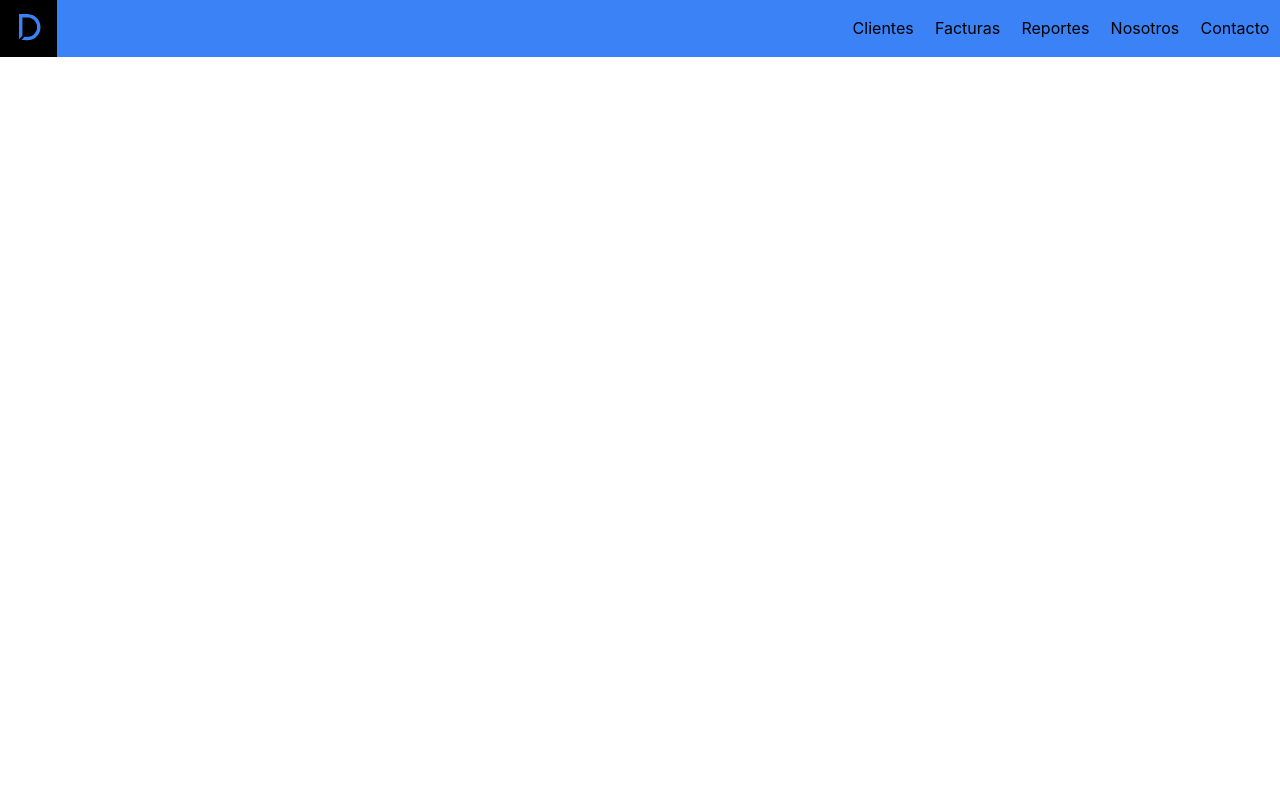
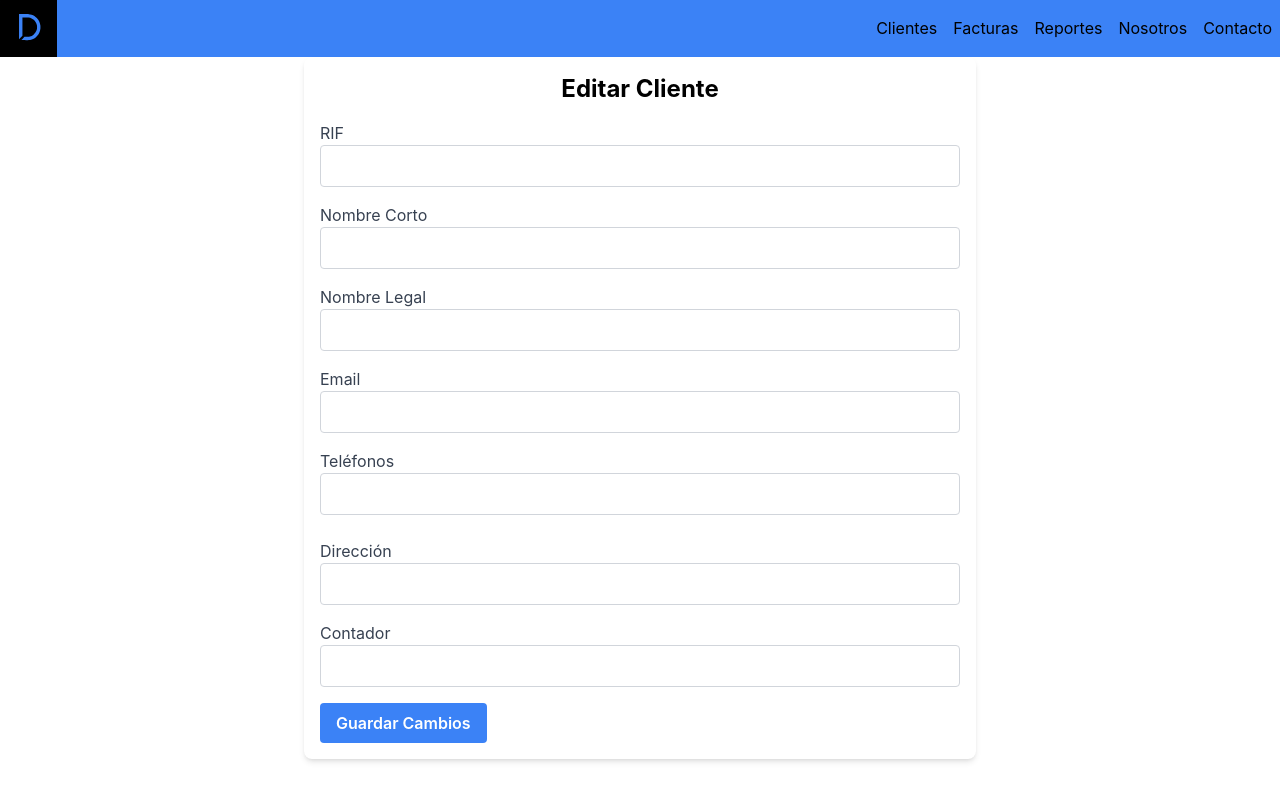
Before and after one commit to dasv21/Proyecto-Contabilidad-Frontend, a React (Vite) app: page /clients/1/edit in a window 1280 px wide. Built offline with nearby package versions, Linux system fonts and the light colour scheme; no server answers.

Commit message:
Se crearon la funcionalidades de add clientes elminarlos editarlos

```diff
--- a/src/App.jsx
+++ b/src/App.jsx
@@ -4,6 +4,7 @@ import Header from "./components/Header";
 import ShowClientList from "./components/ShowClientList";
 import ShowClientDetails from "./components/ShowClientDetails";
 import AddClientForm from "./components/AddClientForm";
+import EditClientForm from "./components/EditClientForm";
 
 function App() {
   return (
@@ -13,6 +14,7 @@ function App() {
         <Route path="/" element={<Home />} />
         <Route path="/clients" element={<ShowClientList />} />
         <Route path="/clients/add" element={<AddClientForm />} />
+        <Route path="/clients/:id/edit" element={<EditClientForm />} />
         <Route path="/clients/:id" element={<ShowClientDetails />} />
       </Routes>
     </Router>
--- a/src/components/AddClientForm.jsx
+++ b/src/components/AddClientForm.jsx
@@ -38,13 +38,14 @@ function AddClient() {
 
   return (
     <div className="mx-auto my-4 max-w-xl">
-      <h1 className="text-2xl font-bold mb-4">Agregar Cliente</h1>
+      <h1 className="text-2xl font-bold mb-4 text-center">Agregar Cliente</h1>
       <form onSubmit={handleSubmit}>
         <div className="mb-4">
           <label className="block text-gray-700">RIF</label>
           <input
             type="text"
             name="rif"
+            placeholder="RIF"
             value={formData.rif}
             onChange={handleChange}
             className="w-full px-2 py-1 border rounded"
@@ -56,6 +57,7 @@ function AddClient() {
           <input
             type="text"
             name="shortName"
+            placeholder="Nombre Corto"
             value={formData.shortName}
             onChange={handleChange}
             className="w-full px-2 py-1 border rounded"
@@ -64,9 +66,11 @@ function AddClient() {
         </div>
         <div className="mb-4">
           <label className="block text-gray-700">Nombre Legal</label>
+
           <input
             type="text"
             name="legalName"
+            placeholder="Nombre Legal"
             value={formData.legalName}
             onChange={handleChange}
             className="w-full px-2 py-1 border rounded"
@@ -78,6 +82,7 @@ function AddClient() {
           <input
             type="email"
             name="email"
+            placeholder="Email"
             value={formData.email}
             onChange={handleChange}
             className="w-full px-2 py-1 border rounded"
@@ -88,6 +93,7 @@ function AddClient() {
           <label className="block text-gray-700">Teléfonos</label>
           <input
             type="text"
+            placeholder="Principal"
             value={formData.phones[0]}
             onChange={(e) => handlePhoneChange(0, e.target.value)}
             className="w-full px-2 py-1 border rounded mb-2"
@@ -96,6 +102,7 @@ function AddClient() {
           <input
             type="text"
             value={formData.phones[1]}
+            placeholder="Secundario"
             onChange={(e) => handlePhoneChange(1, e.target.value)}
             className="w-full px-2 py-1 border rounded"
           />
@@ -105,6 +112,7 @@ function AddClient() {
           <input
             type="text"
             name="address"
+            placeholder="Dirección"
             value={formData.address}
             onChange={handleChange}
             className="w-full px-2 py-1 border rounded"
@@ -116,6 +124,7 @@ function AddClient() {
           <input
             type="text"
             name="accountant"
+            placeholder="Contador Encargado"
             value={formData.accountant}
             onChange={handleChange}
             className="w-full px-2 py-1 border rounded"
--- /dev/null
+++ b/src/components/EditClientForm.jsx
@@ -0,0 +1,141 @@
+import { useEffect, useState } from "react";
+import { useParams, useNavigate } from "react-router-dom";
+import api from "../api/api";
+
+function EditClientForm() {
+  const { id } = useParams();
+  const navigate = useNavigate();
+  const [client, setClient] = useState({
+    id: "",
+    rif: "",
+    shortName: "",
+    legalName: "",
+    email: "",
+    phones: [""],
+    address: "",
+    accountant: "",
+  });
+
+  useEffect(() => {
+    const getClientDetails = async () => {
+      try {
+        const response = await api.get(`/client/company/${id}`);
+        setClient(response.data);
+      } catch (error) {
+        console.log("Error Getting Client", error);
+      }
+    };
+
+    getClientDetails();
+  }, [id]);
+
+  const handleInputChange = (e) => {
+    const { name, value } = e.target;
+    setClient({ ...client, [name]: value });
+  };
+
+  const handlePhoneChange = (index, value) => {
+    const newPhones = [...client.phones];
+    newPhones[index] = value;
+    setClient({ ...client, phones: newPhones });
+  };
+
+  const handleSubmit = async (e) => {
+    e.preventDefault();
+    try {
+      await api.put(`/client/company/${id}`, client);
+      navigate(`/clients/${id}`);
+    } catch (error) {
+      console.log("Error updating client", error);
+    }
+  };
+
+  return (
+    <form
+      onSubmit={handleSubmit}
+      className="max-w-2xl mx-auto p-4 bg-white shadow-md rounded-lg"
+    >
+      <h1 className="text-2xl text-center font-bold mb-4">Editar Cliente</h1>
+      <div className="mb-4">
+        <label className="block text-gray-700">RIF</label>
+        <input
+          type="text"
+          name="rif"
+          value={client.rif}
+          onChange={handleInputChange}
+          className="w-full p-2 border border-gray-300 rounded"
+        />
+      </div>
+      <div className="mb-4">
+        <label className="block text-gray-700">Nombre Corto</label>
+        <input
+          type="text"
+          name="shortName"
+          value={client.shortName}
+          onChange={handleInputChange}
+          className="w-full p-2 border border-gray-300 rounded"
+        />
+      </div>
+      <div className="mb-4">
+        <label className="block text-gray-700">Nombre Legal</label>
+        <input
+          type="text"
+          name="legalName"
+          value={client.legalName}
+          onChange={handleInputChange}
+          className="w-full p-2 border border-gray-300 rounded"
+        />
+      </div>
+      <div className="mb-4">
+        <label className="block text-gray-700">Email</label>
+        <input
+          type="email"
+          name="email"
+          value={client.email}
+          onChange={handleInputChange}
+          className="w-full p-2 border border-gray-300 rounded"
+        />
+      </div>
+      <div className="mb-4">
+        <label className="block text-gray-700">Teléfonos</label>
+        {client.phones.map((phone, index) => (
+          <input
+            key={index}
+            type="text"
+            value={phone}
+            onChange={(e) => handlePhoneChange(index, e.target.value)}
+            className="w-full p-2 mb-2 border border-gray-300 rounded"
+          />
+        ))}
+      </div>
+      <div className="mb-4">
+        <label className="block text-gray-700">Dirección</label>
+        <input
+          type="text"
+          name="address"
+          value={client.address}
+          onChange={handleInputChange}
+          className="w-full p-2 border border-gray-300 rounded"
+        />
+      </div>
+      <div className="mb-4">
+        <label className="block text-gray-700">Contador</label>
+        <input
+          type="text"
+          name="accountant"
+          value={client.accountant}
+          onChange={handleInputChange}
+          className="w-full p-2 border border-gray-300 rounded"
+        />
+      </div>
+      <button
+        type="submit"
+        className="px-4 py-2 bg-blue-500 text-white font-semibold rounded hover:bg-blue-600"
+      >
+        Guardar Cambios
+      </button>
+    </form>
+  );
+}
+
+export default EditClientForm;
--- a/src/components/Header.jsx
+++ b/src/components/Header.jsx
@@ -5,7 +5,7 @@ import { Link } from "react-router-dom";
 function Header() {
   return (
     <header className="bg-blue-500 flex place-content-between items-center">
-      <Link to="/" className="">
+      <Link to="/">
         <img src={logo} alt="Logo" />
       </Link>
       <Navbar />
--- a/src/components/Navbar.jsx
+++ b/src/components/Navbar.jsx
@@ -4,7 +4,7 @@ import iconMenu from "../assets/images/icon-menu.svg";
 import closeBtn from "../assets/images/icon-menu-close.svg";
 
 function Navbar() {
-  const [menuClicked, setMenuClicked] = useState(true);
+  const [menuClicked, setMenuClicked] = useState(false);
 
   const handleClick = () => {
     setMenuClicked((prevState) => !prevState);
@@ -13,7 +13,8 @@ function Navbar() {
   return (
     <>
       <ul
-        className={`${menuClicked ? "hidden" : ""} absolute
+        className={`${menuClicked ? "block" : "hidden"}
+        absolute
         bg-blue-500
         top-0
         right-0
@@ -23,54 +24,36 @@ function Navbar() {
         text-[18px]
         sm:flex
         sm:items-center
-        sm:w-[438px]
+        sm:w-auto
         sm:place-content-around
-        sm:p-0 sm:h-auto
+        sm:p-0
+        sm:h-auto
         sm:relative
         sm:text-[16px]`}
       >
-        <li
-          className={`${
-            menuClicked ? "hidden" : ""
-          } cursor-pointer sm:hidden  flex place-content-end`}
-        >
+        <li className="sm:hidden flex justify-end mb-8">
           <img
-            className="w-8 h-8 mb-[87px]"
+            className="w-8 h-8"
             src={closeBtn}
             onClick={handleClick}
-            alt=""
+            alt="close"
           />
         </li>
-        <li className="mb-8 sm:mb-0">
-          <Link to="/clients" className="hover:text-blue-800">
-            Clientes
-          </Link>
-        </li>
-        <li className="mb-8 sm:mb-0">
-          <Link to="#" className="hover:text-blue-800">
-            Facturas
-          </Link>
-        </li>
-        <li className="mb-8 sm:mb-0">
-          <Link to="#" className="hover:text-blue-800">
-            {" "}
-            Reportes
-          </Link>
-        </li>
-        <li className="mb-8 sm:mb-0">
-          <Link to="#" className="hover:text-blue-800">
-            Nosotros
-          </Link>
-        </li>
-        <li className="mb-8 sm:mb-0">
-          <Link to="#" className="hover:text-blue-800">
-            Contacto
-          </Link>
-        </li>
+        {["/clients", "#", "#", "#", "#"].map((path, index) => (
+          <li key={index} className="mb-4 sm:mb-0 sm:mx-2">
+            <Link to={path} className="hover:text-gray-700">
+              {
+                ["Clientes", "Facturas", "Reportes", "Nosotros", "Contacto"][
+                  index
+                ]
+              }
+            </Link>
+          </li>
+        ))}
       </ul>
       <img
         className={`${
-          menuClicked ? "" : "hidden"
+          menuClicked ? "hidden" : "block"
         } w-10 h-4 cursor-pointer sm:hidden`}
         onClick={handleClick}
         src={iconMenu}
```
Also changed, not shown: src/components/ShowClientDetails.jsx (+54 -7 lines), src/components/ShowClientList.jsx (+9 -16 lines).
